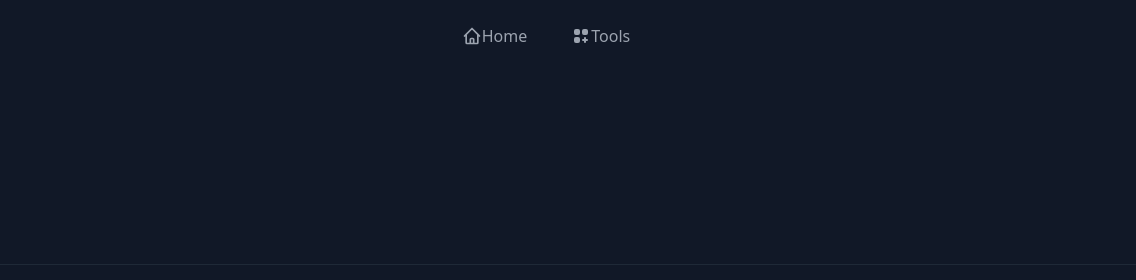
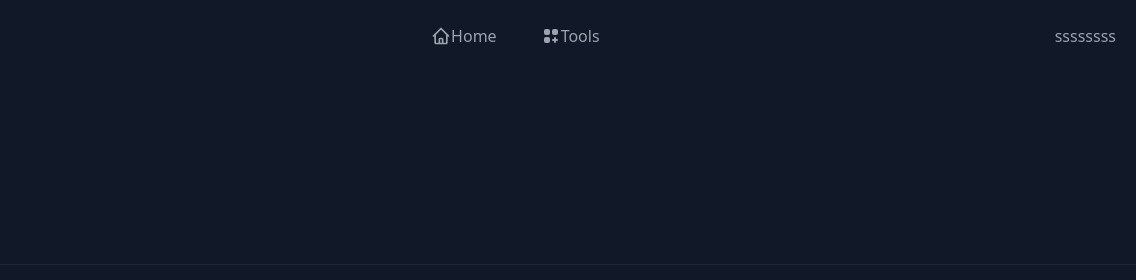
Before and after one commit to Anees101/rb, a plain HTML site: page Tools/Tools.html in a window 1280 px wide. Shown: the top 280 px of the page, 144-1280 px from the left. Drawn offline with nearby package versions, Linux system fonts and the light colour scheme.

Commit message:
Update Tools.html

```diff
--- a/Tools/Tools.html
+++ b/Tools/Tools.html
@@ -63,7 +63,7 @@
     </nav>
 
 
-
+ssssssss
 
 <!--    <button class="inline-flex items-center bg-gray-800 border-0 py-1 px-3 focus:outline-none hover:bg-gray-700 rounded text-base mt-4 md:mt-0">Button
       <svg fill="none" stroke="currentColor" stroke-linecap="round" stroke-linejoin="round" stroke-width="2" class="w-4 h-4 ml-1" viewBox="0 0 24 24">
```
